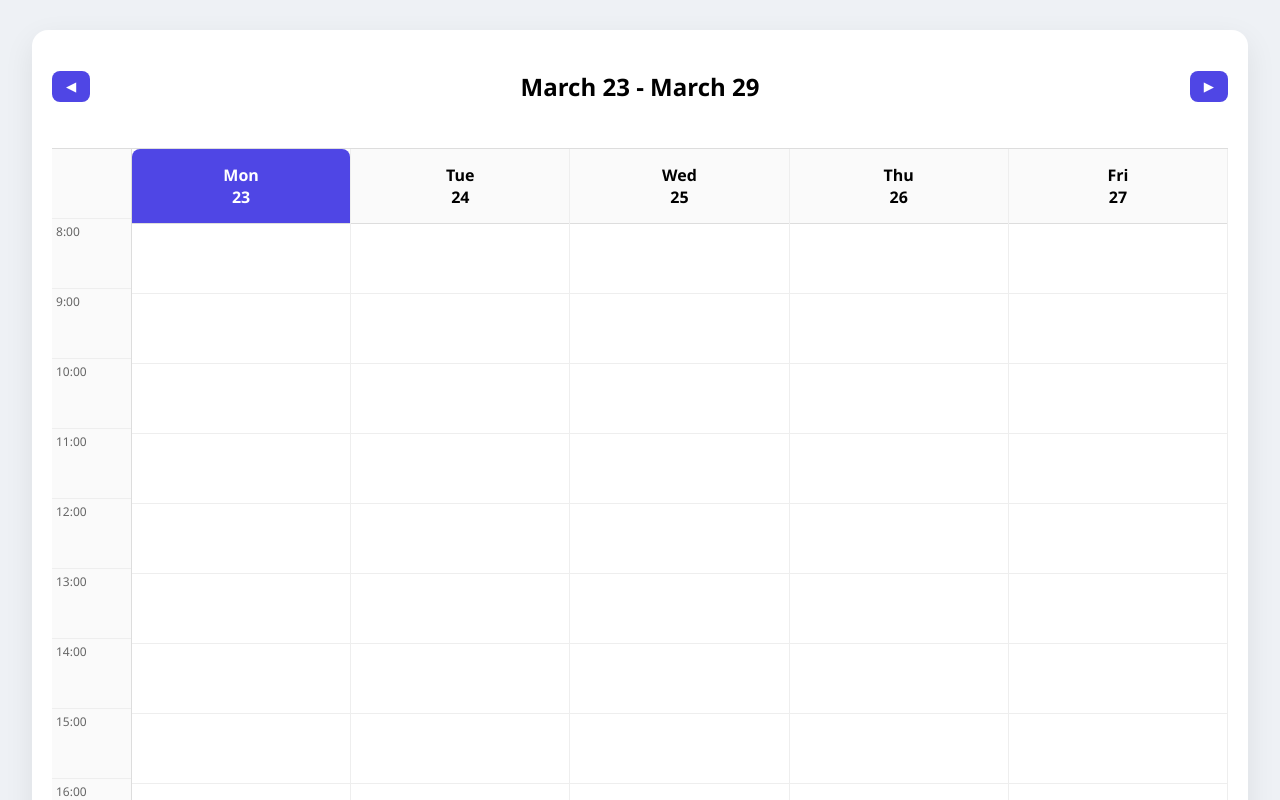
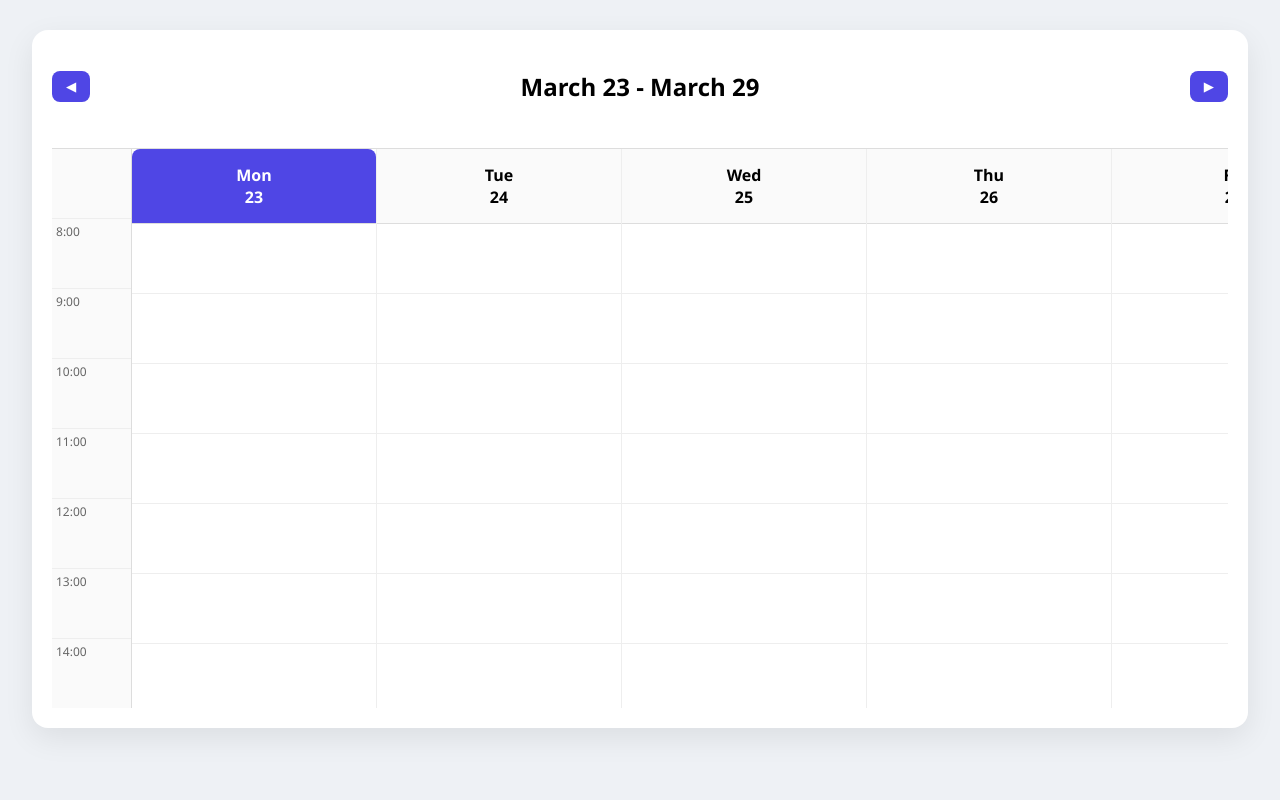
Before and after one commit to AngeloSalgueiro/college-calendar, a React (Vite) app: page / in a window 1280 px wide. Shown: the top 800 px of the page. Built offline with nearby package versions, Linux system fonts and the light colour scheme; no server answers.

Commit message:
update css

```diff
--- a/src/index.css
+++ b/src/index.css
@@ -1,5 +1,6 @@
 * {
   box-sizing: border-box;
+  scroll-behavior: smooth;
 }
 
 body {
@@ -44,8 +45,12 @@ button:hover {
 /* Week layout */
 .week {
   display: grid;
+  position: relative;
+  max-height: 70vh;
   grid-template-columns: 80px repeat(5, 1fr);
   border-top: 1px solid #ddd;
+  overflow-x: auto;
+  overflow-y: auto;
 }
 
 /* Time column */
@@ -65,6 +70,7 @@ button:hover {
 /* Day column */
 .day-column {
   width: 100%;
+  min-width: 245px;
   border-right: 1px solid #eee;
   display: flex;
   flex-direction: column;
```
